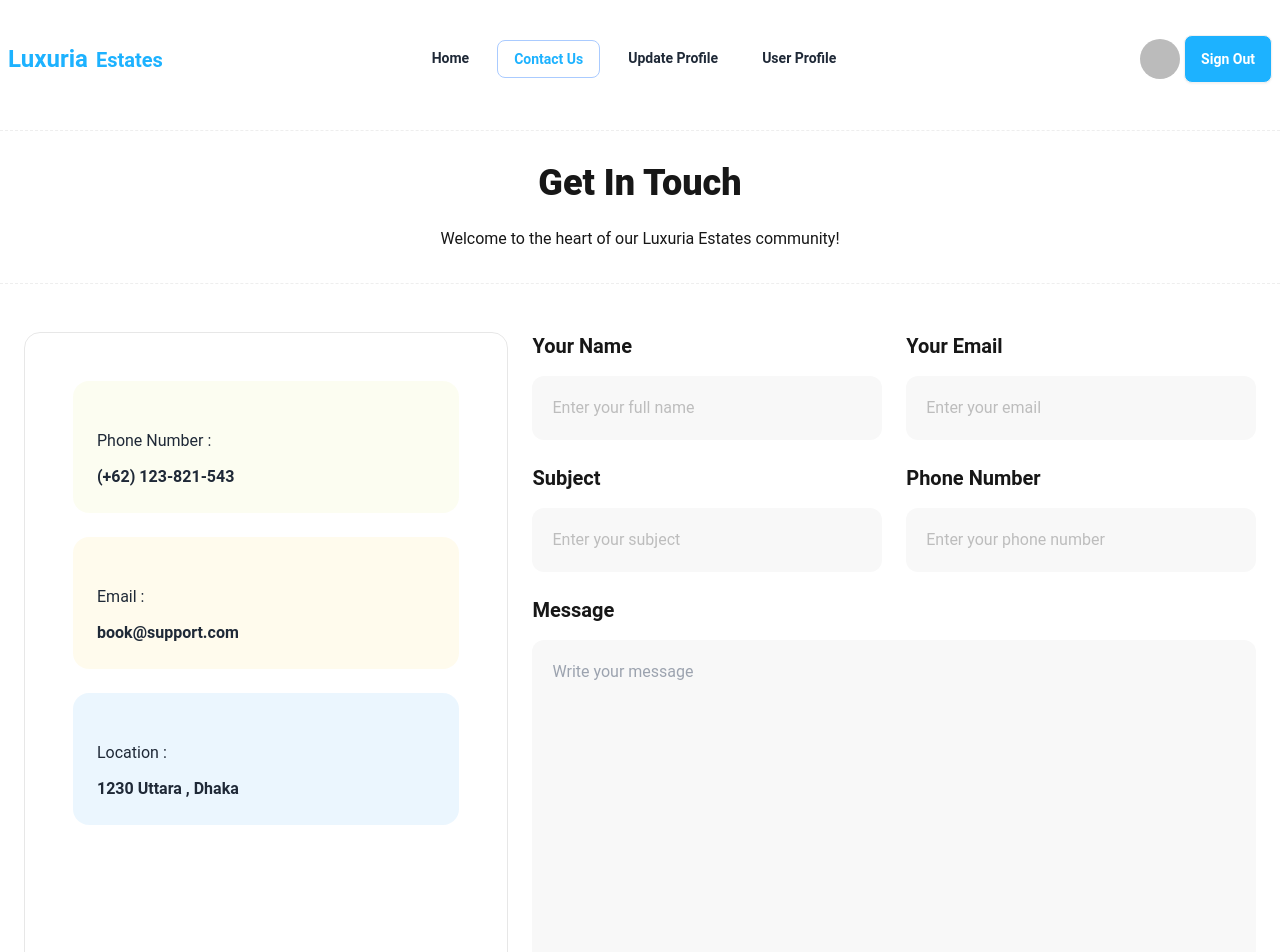
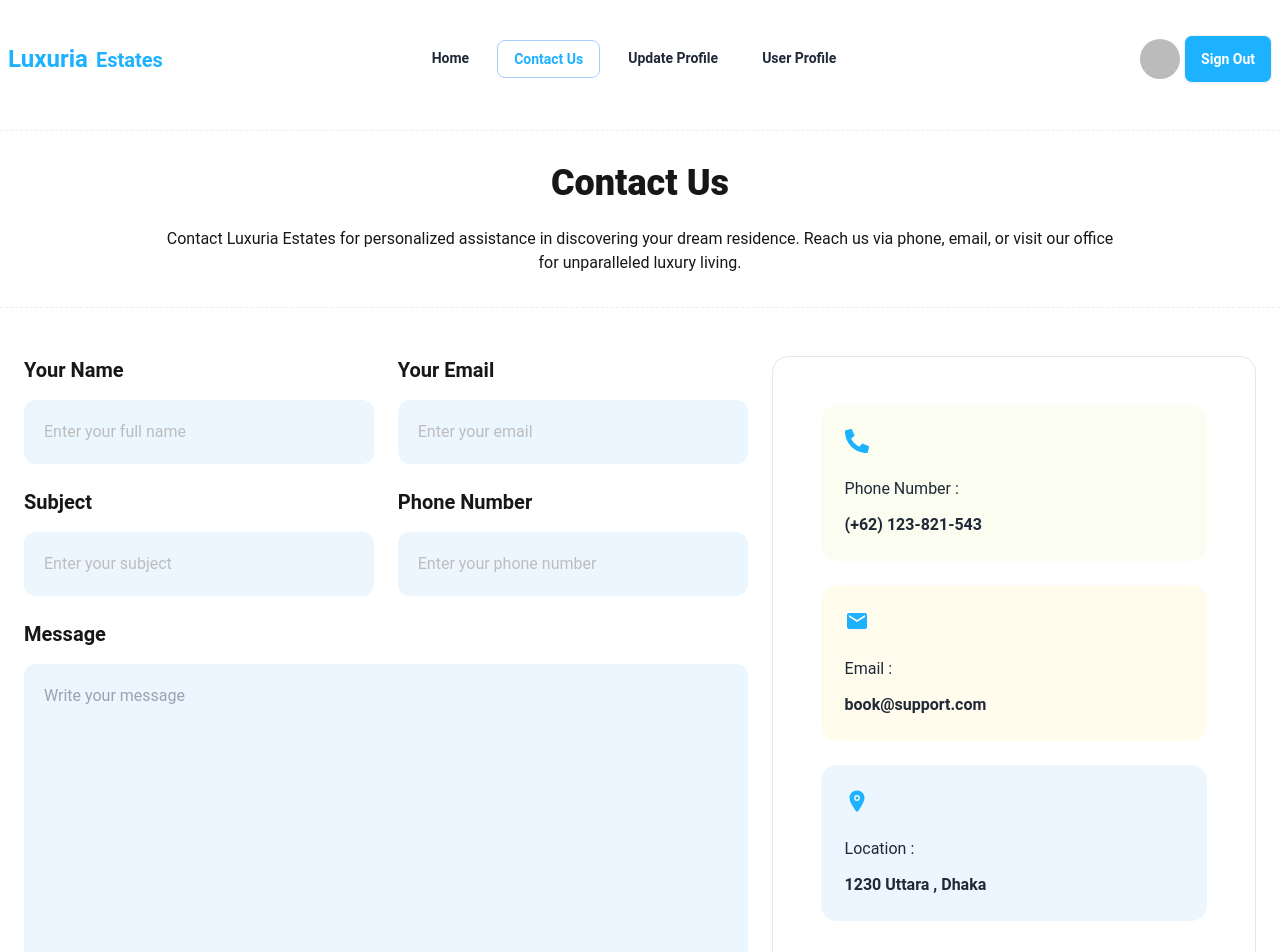
Before and after one commit to TanveerAhmed4545/react-luxuria-estates, a React (Vite) app: page /contact in a window 1280 px wide. Shown: the top 952 px of the page. Built offline with nearby package versions, Linux system fonts and the light colour scheme; no server answers; sample sign-in values are in the browser's storage.

Commit message:
add banner and aos animate

```diff
--- a/package.json
+++ b/package.json
@@ -11,6 +11,7 @@
   },
   "dependencies": {
     "@material-tailwind/react": "^2.1.9",
+    "aos": "^3.0.0-beta.6",
     "firebase": "^10.10.0",
     "localforage": "^1.10.0",
     "match-sorter": "^6.3.4",
@@ -20,7 +21,8 @@
     "react-icons": "^5.0.1",
     "react-router-dom": "^6.22.3",
     "react-toastify": "^10.0.5",
-    "sort-by": "^1.2.0"
+    "sort-by": "^1.2.0",
+    "swiper": "^11.1.1"
   },
   "devDependencies": {
     "@types/react": "^18.2.66",
--- a/src/Shared/Navbar/Navbar.jsx
+++ b/src/Shared/Navbar/Navbar.jsx
@@ -10,13 +10,13 @@ import { toast } from 'react-toastify';
 const Navbar = () => {
 
     // const [isHovered, setIsHovered] = useState(false);
-    const {user,logOut,loading} = useContext(AuthContext);
+    const {user,logOut} = useContext(AuthContext);
 
-    if(loading){
-      return <div className="flex justify-center items-center">
-        <span className="loading loading-infinity loading-lg text-[#1DB2FF]"></span>
-      </div>
-   }
+  //   if(loading){
+  //     return <div className="flex justify-center items-center">
+  //       <span className="loading loading-infinity loading-lg text-[#1DB2FF]"></span>
+  //     </div>
+  //  }
 
     const handleSignOut = () =>{
 
@@ -73,7 +73,7 @@ const Navbar = () => {
     return (
         <div className="navbar bg-base-100 rounded-xl">
   <div className="navbar-start">
-    <div className="dropdown">
+    <div className="dropdown z-50">
       <div tabIndex={0} role="button" className="btn btn-ghost lg:hidden">
         <svg xmlns="http://www.w3.org/2000/svg" className="h-5 w-5" fill="none" viewBox="0 0 24 24" stroke="currentColor"><path strokeLinecap="round" strokeLinejoin="round" strokeWidth="2" d="M4 6h16M4 12h8m-8 6h16" /></svg>
       </div>
--- a/src/pages/Contact/Contact.jsx
+++ b/src/pages/Contact/Contact.jsx
@@ -1,4 +1,6 @@
-
+import { FaPhoneAlt } from "react-icons/fa";
+import { MdEmail } from "react-icons/md";
+import { IoLocation } from "react-icons/io5";
 
 const Contact = () => {
     return (
@@ -7,30 +9,15 @@ const Contact = () => {
 
       <div className="text-center py-8 border-dashed border border-x-0">
         <h2 className="text-neutral-900 text-2xl lg:text-4xl font-extrabold">
-          Get In Touch
+        Contact Us
         </h2>
         <p className="text-neutral-900 pt-6 w-full mx-auto lg:w-9/12">
-          Welcome to the heart of our Luxuria Estates community!{" "}
+        Contact Luxuria Estates for personalized assistance in discovering your dream residence. Reach us via phone, email, or visit our office for unparalleled luxury living.{" "}
         </p>
       </div>
 
-      <div className="mt-6 lg:mt-12 flex gap-6 flex-col lg:flex-row px-6">
-        <div className="rounded-2xl border border-neutral-900 border-opacity-10 lg:p-12 p-5 lg:basis-2/5 basis-full">
-          <div className="p-6 bg-lime-300 bg-opacity-10 rounded-2xl">
-            <p className="pt-6">Phone Number :</p>
-            <h3 className="font-bold pt-3">(+62) 123-821-543</h3>
-          </div>
+      <div className="mt-6 lg:mt-12 flex gap-6 flex-col-reverse lg:flex-row px-6">
 
-          <div className="p-6 bg-amber-300 bg-opacity-10 rounded-2xl my-6">
-            <p className="pt-6">Email :</p>
-            <h3 className="font-bold pt-3">book@support.com</h3>
-          </div>
-
-          <div className="p-6 bg-blue-400 bg-opacity-10 rounded-2xl">
-            <p className="pt-6">Location :</p>
-            <h3 className="font-bold pt-3">1230 Uttara , Dhaka</h3>
-          </div>
-        </div>
 
         <form className="lg:basis-3/5 basis-full">
           <div className="grid grid-cols-1 lg:grid-cols-2 gap-6 mb-6">
@@ -40,7 +27,7 @@ const Contact = () => {
               </span>{" "}
               <br />
               <input
-                className="mt-4 w-full p-5 rounded-xl border-0 outline-0 bg-[#F8F8F8]"
+                className="mt-4 w-full p-5 rounded-xl border-0 outline-0 bg-[#ECF6FE]"
                 type="text"
                 placeholder="Enter your full name"
                 required
@@ -55,7 +42,7 @@ const Contact = () => {
               </span>{" "}
               <br />
               <input
-                className="mt-4 w-full p-5 rounded-xl border-0 outline-0 bg-[#F8F8F8]"
+                className="mt-4 w-full p-5 rounded-xl border-0 outline-0 bg-[#ECF6FE]"
                 type="email"
                 placeholder="Enter your email"
                 required
@@ -70,7 +57,7 @@ const Contact = () => {
               </span>{" "}
               <br />
               <input
-                className="mt-4 w-full p-5 rounded-xl border-0 outline-0 bg-[#F8F8F8]"
+                className="mt-4 w-full p-5 rounded-xl border-0 outline-0 bg-[#ECF6FE]"
                 type="text"
                 placeholder="Enter your subject"
                 required
@@ -85,7 +72,7 @@ const Contact = () => {
               </span>{" "}
               <br />
               <input
-                className="mt-4 w-full p-5 rounded-xl border-0 outline-0 bg-[#F8F8F8]"
+                className="mt-4 w-full p-5 rounded-xl border-0 outline-0 bg-[#ECF6FE]"
                 type="number"
                 placeholder="Enter your phone number"
                 required
@@ -97,15 +84,35 @@ const Contact = () => {
           <label>
             <span className="text-neutral-900 text-xl font-bold ">Message</span>{" "}
             <br />
-            <textarea className="mt-4 w-full p-5 pb-36 lg:pb-64 rounded-xl border-0 outline-0 bg-[#F8F8F8] text-[#9CA3AF] resize-none">
+            <textarea className="mt-4 w-full p-5 pb-36 lg:pb-64 rounded-xl border-0 outline-0 bg-[#ECF6FE] text-[#9CA3AF] resize-none">
               Write your message
             </textarea>
           </label>
 
-          <button className="btn text-white text-xl font-bold bg-red-500 w-full mt-6">
+          <button className="btn text-white text-xl font-bold bg-[#1DB2FF] w-full mt-6">
             Send Message
           </button>
         </form>
+
+        <div className="rounded-2xl border border-neutral-900 border-opacity-10 lg:p-12 p-5 lg:basis-2/5 basis-full">
+          <div className="p-6 bg-lime-300 bg-opacity-10 rounded-2xl">
+            <FaPhoneAlt className="text-2xl text-[#1DB2FF]"></FaPhoneAlt>
+            <p className="pt-6">Phone Number :</p>
+            <h3 className="font-bold pt-3">(+62) 123-821-543</h3>
+          </div>
+
+          <div className="p-6 bg-amber-300 bg-opacity-10 rounded-2xl my-6">
+            <MdEmail className="text-2xl text-[#1DB2FF]"></MdEmail>
+            <p className="pt-6">Email :</p>
+            <h3 className="font-bold pt-3">book@support.com</h3>
+          </div>
+
+          <div className="p-6 bg-blue-400 bg-opacity-10 rounded-2xl">
+            <IoLocation className="text-2xl text-[#1DB2FF]"></IoLocation>
+            <p className="pt-6">Location :</p>
+            <h3 className="font-bold pt-3">1230 Uttara , Dhaka</h3>
+          </div>
+        </div>
       </div>
     </div>
     );
--- /dev/null
+++ b/src/pages/ErrorPage/ErrorPage.jsx
@@ -0,0 +1,19 @@
+import { Link } from "react-router-dom";
+
+
+const ErrorPage = () => {
+    return (
+        <div className="flex  flex-col my-5">
+
+        <div className="w-full  ">
+            <img className="rounded-2xl mx-auto" src={'https://i.ibb.co/3fg24ND/404-sorry.jpg'}  />
+        </div>
+
+        <div className="mx-auto">
+            <Link to='/'> <button className="btn bg-[#C7EBE9]">Go Back to Home</button></Link>
+        </div>
+    </div>
+    );
+};
+
+export default ErrorPage;
--- a/src/pages/Login/Login.jsx
+++ b/src/pages/Login/Login.jsx
@@ -51,7 +51,8 @@ const Login = () => {
         navigate(location?.state ? location.state : '/');
       })
       .then(error =>{
-        console.log(error);
+        // console.log(error);
+        error && toast.warn("Login Error");
       })
     }
 
@@ -61,15 +62,15 @@ const Login = () => {
         <div className="hero min-h-screen bg-[#7DD6FE] ">
 <div className="hero-content  flex-col lg:flex-row-reverse">
 <div className="text-center lg:text-left ml-0 lg:ml-10">
-  {/* <h1 className="text-5xl font-bold mb-5  text-[#007CFF]">Login now </h1> */}
-  <div className=" max-w-[500px] md:md:max-w-md lg:max-w-[550px]  ">
-    <img className="rounded-2xl" src={"https://i.ibb.co/1X4y5H1/log.jpg"}  />
+  <h1 className="text-5xl font-bold mb-5  text-blue-gray-700">Login now </h1>
+  <div className=" max-w-[500px] md:md:max-w-md lg:max-w-[570px]  ">
+    <img data-aos="zoom-in" data-aos-duration="1000" className="rounded-2xl" src={"https://i.ibb.co/1X4y5H1/log.jpg"}  />
   </div>
 </div>
 <div className="card shrink-0 w-full   max-w-md shadow-2xl bg-[#E7F6FD]">
   <form className="card-body pb-0 " onSubmit={handleSubmit(onSubmit)} >
 
-  <h1 className="text-5xl font-bold mb-5  text-blue-gray-700">Login now </h1>
+  {/* <h1 className="text-5xl font-bold mb-5  text-blue-gray-700">Login now </h1> */}
 
     <div className="form-control ">
       <label className="label">
--- a/src/pages/Register/Register.jsx
+++ b/src/pages/Register/Register.jsx
@@ -6,6 +6,9 @@ import { toast } from 'react-toastify';
 import { FaEyeSlash } from "react-icons/fa";
 import { IoMdEye } from "react-icons/io";
 import { Link } from "react-router-dom";
+import AOS from 'aos';
+import 'aos/dist/aos.css';
+AOS.init();
 
 
 const Register = () => {
@@ -66,7 +69,7 @@ const Register = () => {
     <div className="text-center lg:text-left  lg:ml-10">
       <h1 className="text-5xl font-bold mb-6 lg:mb-8 text-blue-gray-700">Register now </h1>
       <div className=" max-w-[600px] md:max-w-md lg:max-w-[600px]">
-        <img className="rounded-2xl" src={"https://i.ibb.co/KXk84XP/reg.jpg"}  />
+        <img data-aos="zoom-in" data-aos-duration="1000"   className="rounded-2xl" src={"https://i.ibb.co/KXk84XP/reg.jpg"}  />
       </div>
     </div>
     <div className="card shrink-0 w-full max-w-md shadow-2xl bg-[#E7F6FD]">
--- a/src/routes/Routes.jsx
+++ b/src/routes/Routes.jsx
@@ -8,6 +8,7 @@ import Login from "../pages/Login/Login";
 import UserProfile from "../pages/UserProfile/UserProfile";
 import EstateDetails from "../pages/EstateDetails/EstateDetails";
 import PrivateRoute from "./PrivateRoute";
+import ErrorPage from "../pages/ErrorPage/ErrorPage";
 
 
 
@@ -17,6 +18,7 @@ const router = createBrowserRouter([
     {
         path: '/',
         element: <Root></Root>,
+        errorElement: <ErrorPage></ErrorPage>,
         children:[
             {
                 path: '/',
@@ -38,7 +40,9 @@ const router = createBrowserRouter([
             },
             {
                 path: '/contact',
-                element: <Contact></Contact>,
+                element: <PrivateRoute>
+                    <Contact></Contact>
+                </PrivateRoute>,
             },
             {
                 path: '/userProfile',
```
Also changed, not shown: src/pages/Home/Banner/Banner.jsx (+64 -2 lines), 1 other file (tests, documents, lock files or other folders).
